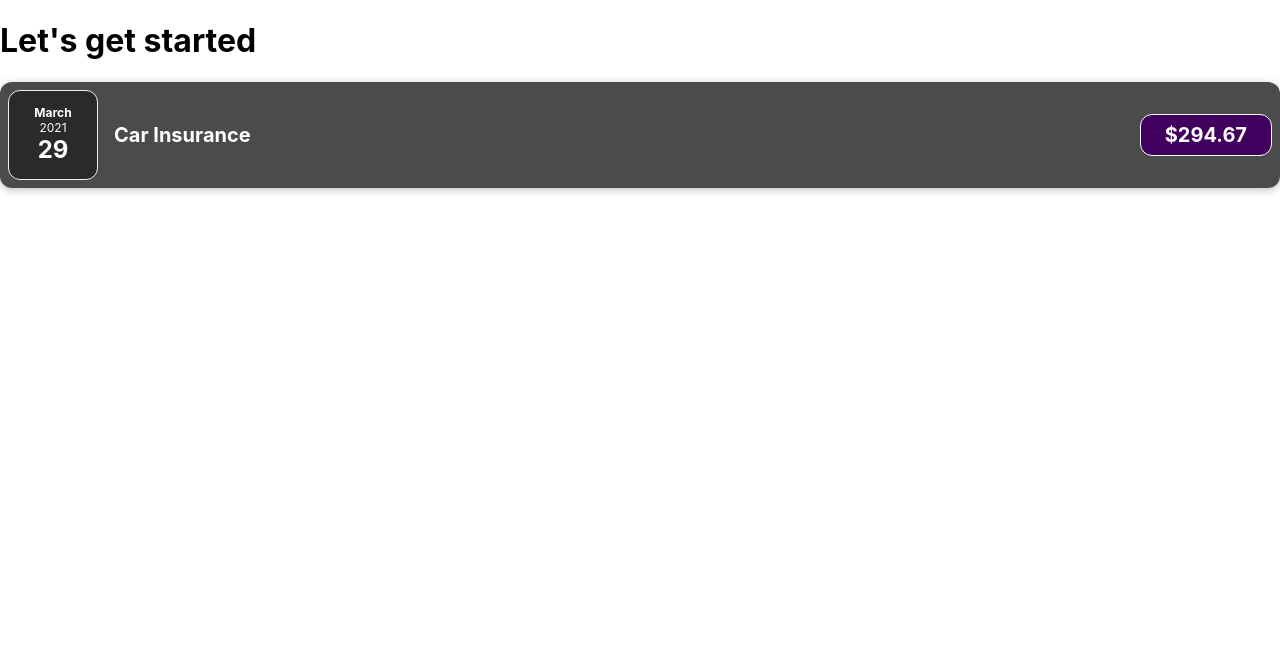
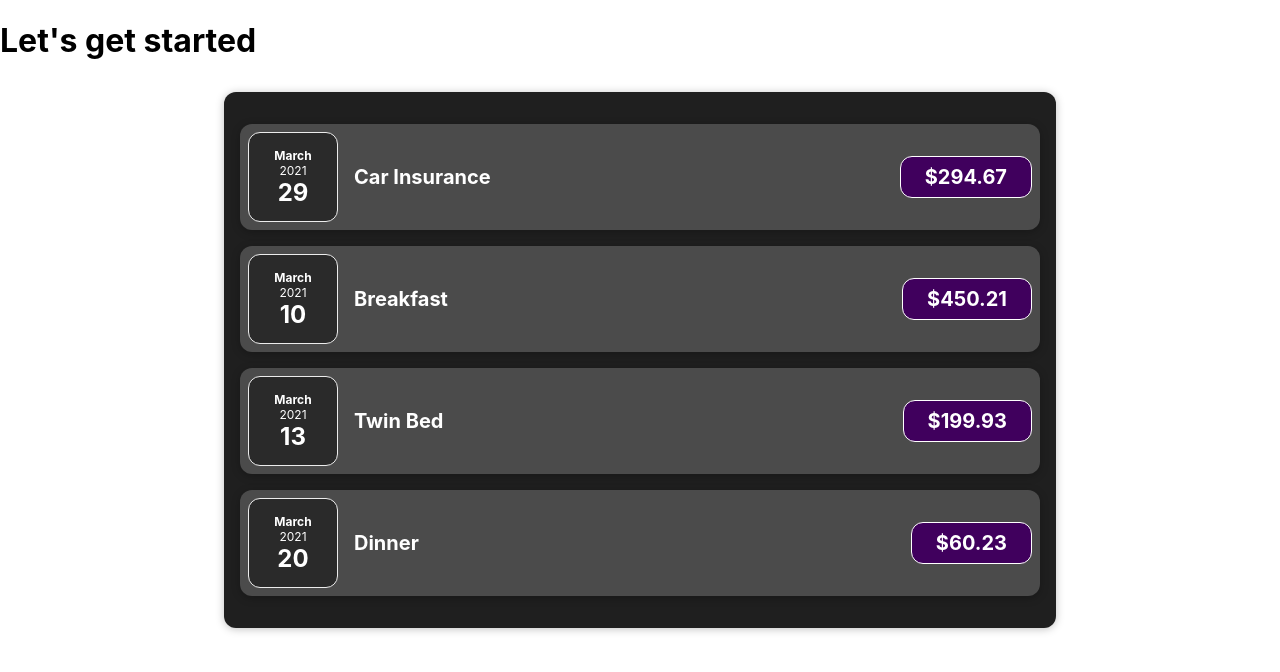
Before and after one commit to worasit/learning-react-complete-guide, a React (Create React App) app: page / in a window 1280 px wide. Shown: the top 672 px of the page. Built offline with nearby package versions, Linux system fonts and the light colour scheme.

Commit message:
completed an assignemnt by adding Expenense component.

```diff
--- a/src/App.jsx
+++ b/src/App.jsx
@@ -1,5 +1,5 @@
 import "./App.css";
-import ExpenseItem from "./components/ExpenseItem";
+import Expenses from "./components/Expenses";
 
 function App() {
   const expenses = [
@@ -31,11 +31,7 @@
   return (
     <div>
       <h1>Let's get started</h1>
-      <ExpenseItem
-        title={expenses[0].title}
-        amount={expenses[0].amount}
-        date={expenses[0].date}
-      />
+      <Expenses expenses={expenses} />
     </div>
   );
 }
--- /dev/null
+++ b/src/components/Expenses.css
@@ -0,0 +1,9 @@
+.expenses {
+    padding: 1rem;
+    background-color: rgb(31, 31, 31);
+    margin: 2rem auto;
+    width: 50rem;
+    max-width: 95%;
+    border-radius: 12px;
+    box-shadow: 0 1px 8px rgba(0, 0, 0, 0.25);
+}
--- /dev/null
+++ b/src/components/Expenses.jsx
@@ -0,0 +1,21 @@
+import "./Expenses.css";
+import ExpenseItem from "./ExpenseItem";
+
+function Expenses(props) {
+  const { expenses } = props;
+  return (
+    <div className="expenses">
+      {expenses.map((expense) => {
+        return (
+          <ExpenseItem
+            title={expense.title}
+            amount={expense.amount}
+            date={expense.date}
+          />
+        );
+      })}
+    </div>
+  );
+}
+
+export default Expenses;
```
